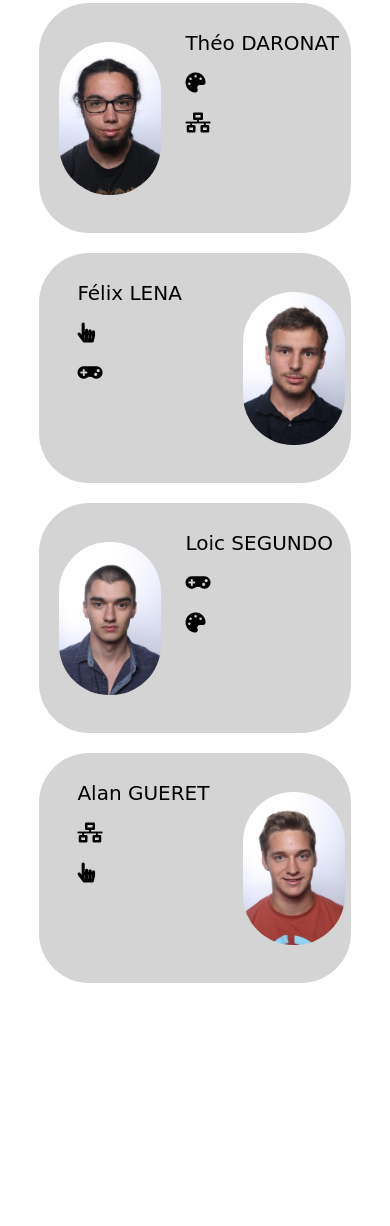
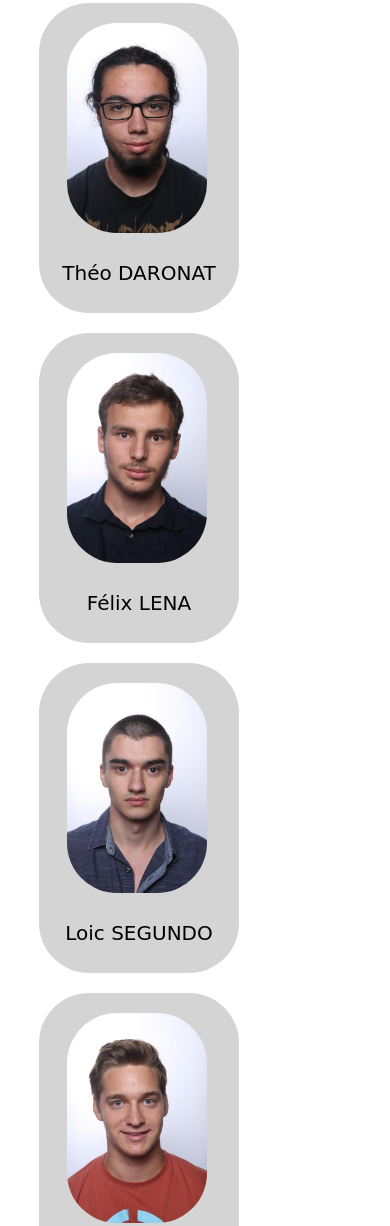
Before and after one commit to The-Albatross-s-king/chess-web, a plain HTML site: page staff.html in a window 390 px wide. Shown: the part 564-1790 px from the top of the page. Before the commit the page ends 1567 px from the top, so only its background shows below. Drawn offline with nearby package versions, Linux system fonts and the light colour scheme.

Commit message:
Add - picture | Modified - staff.html

```diff
--- a/public/css/base.css
+++ b/public/css/base.css
@@ -22,7 +22,6 @@ base, body{
     position: relative;
     z-index: 1;
     display: block;
-
 }
 
 .header {
@@ -179,6 +178,17 @@ base, body{
     width: 90%;
     margin-left: auto;
     margin-right: auto;
+    font-family:Arial, Helvetica, sans-serif;
+}
+
+.image{
+    display: block;
+    width: 20%;
+    height: auto;
+    margin-left: auto;
+    margin-right: auto;
+    margin-top: 4%;
+    margin-bottom: 4%;
 }
 
 .container_title{
@@ -187,7 +197,7 @@ base, body{
     width: 80%;
     display: flex;
     flex-direction: column;
-    margin-bottom: 3%;
+    margin-bottom: 5%;
 }
 
 .content_tools{
@@ -224,13 +234,14 @@ base, body{
 
 .content_title{
     font-size: 30px;
-    border-bottom: 3px solid orange;
+    border-bottom: 3px solid rgb(148, 148, 148);
     padding-top: 20px;
 }
 
 .container_photo{
     display: flex;
-    flex-direction: column;
+    flex-wrap: wrap;
+    justify-content: space-between;
     align-items: center;
 }
 
@@ -238,18 +249,17 @@ base, body{
     background-color: #d5d4d4;
     border-radius: 50px;
     display: flex;
-    flex-direction: row;
-    width: 100%;
+    flex-direction: column;
+    width: 200px;
     height: auto;
     background-size: cover;
     align-items: center;
-    padding-bottom: 20px;
     margin-bottom: 20px;
-    padding-left: 20px;
+    align-items: center;
 }
 
 .photo{
-    width: 35%;
+    width: 70%;
     height: auto;
     border-radius: 50px;
     background-size: cover;
@@ -263,11 +273,11 @@ base, body{
     flex-direction: column;
 }
 
-.content_fonction{
+.content_name{
     font-family: 'abel', cursive;
     font-size: 20px;
     line-height: 200%;
-    padding-left: 10%;
+    text-align: center;
 }
 
 .content_descr{
@@ -305,7 +315,7 @@ base, body{
         position: absolute;
         width: 100vw;
         height: 100vh;
-        background: orange;
+        background: rgb(148, 148, 148);
         opacity: 0.9;
         top: 0;
         left: 0;
--- a/staff.html
+++ b/staff.html
@@ -41,53 +41,63 @@
 
     <div class="container_body">
         <h1 class="title">Présentation des membres du groupe</h1>
-        <div class="content_photo" data-aos="fade-left" data-aos-easing="linear" data-aos-duration="750">
+        <div class="container_photo">
+            <div class="content_photo" data-aos="fade-up" data-aos-easing="linear" data-aos-duration="750">
                 <img src="public/image/theo.daronat.jpg" class=photo alt="">
                 <div class="content_text">
-                <p class="content_fonction">
-                    Théo DARONAT<br><i class="fas fa-palette"></i> <br><i class="fas fa-network-wired"></i>
+                    <p class="content_name">
+                        Théo DARONAT<br>
                     </p>
+                <!--
                     <p class="content_descr">
-
+                        <i class="fas fa-palette"></i> <br><i class="fas fa-network-wired"></i>
                     </p>
+                -->
                 </div>
             </div>
-        <div class="content_photo" data-aos="fade-right" data-aos-easing="linear" data-aos-duration="750">
-
+            <div class="content_photo" data-aos="fade-up" data-aos-easing="linear" data-aos-duration="750">
+                <img src="public/image/felix.lena.jpg" class=photo alt="">
                 <div class="content_text">
-                <p class="content_fonction">
-                    Félix LENA<br><i class="fas fa-hand-pointer"></i> <br><i class="fas fa-gamepad"></i>
+                    <p class="content_name">
+                        Félix LENA<br>
                     </p>
+                <!--
                     <p class="content_descr">
-
+                        <i class="fas fa-hand-pointer"></i> <br><i class="fas fa-gamepad"></i>
                     </p>
+                -->
 
                 </div>
-            <img src="public/image/felix.lena.jpg" class=photo alt="">
+
             </div>
-        <div class="content_photo" data-aos="fade-right" data-aos-easing="linear" data-aos-duration="750">
+            <div class="content_photo" data-aos="fade-up" data-aos-easing="linear" data-aos-duration="750">
                 <img src="public/image/loic.segundo.jpg" class=photo alt="">
                 <div class="content_text">
-                <p class="content_fonction">
-                    Loic SEGUNDO<br><i class="fas fa-gamepad"></i> <br><i class="fas fa-palette"></i>
+                    <p class="content_name">
+                        Loic SEGUNDO<br>
                     </p>
+                <!--
                     <p class="content_descr">
-
+                        <i class="fas fa-gamepad"></i> <br><i class="fas fa-palette"></i>
                     </p>
+                -->
                 </div>
             </div>
-        <div class="content_photo" data-aos="fade-left" data-aos-easing="linear" data-aos-duration="750">
-
+            <div class="content_photo" data-aos="fade-up" data-aos-easing="linear" data-aos-duration="750">
+                <img src="public/image/alan.gueret.jpg" class=photo alt="">
                 <div class="content_text">
-                <p class="content_fonction">
-                    Alan GUERET<br><i class="fas fa-network-wired"></i> <br><i class="fas fa-hand-pointer"></i>
+                    <p class="content_name">
+                        Alan GUERET<br>
                     </p>
+                <!--
                     <p class="content_descr">
-
+                        <i class="fas fa-network-wired"></i> <br><i class="fas fa-hand-pointer"></i>
                     </p>
+                -->
 
                 </div>
-            <img src="public/image/alan.gueret.jpg" class=photo alt="">
+
+            </div>
         </div>
     </div>
 
```
Also changed, not shown: index.html (+4 -2 lines), public/image/chess_table.PNG (added). Lines whose indentation alone changed are shown as unchanged.
